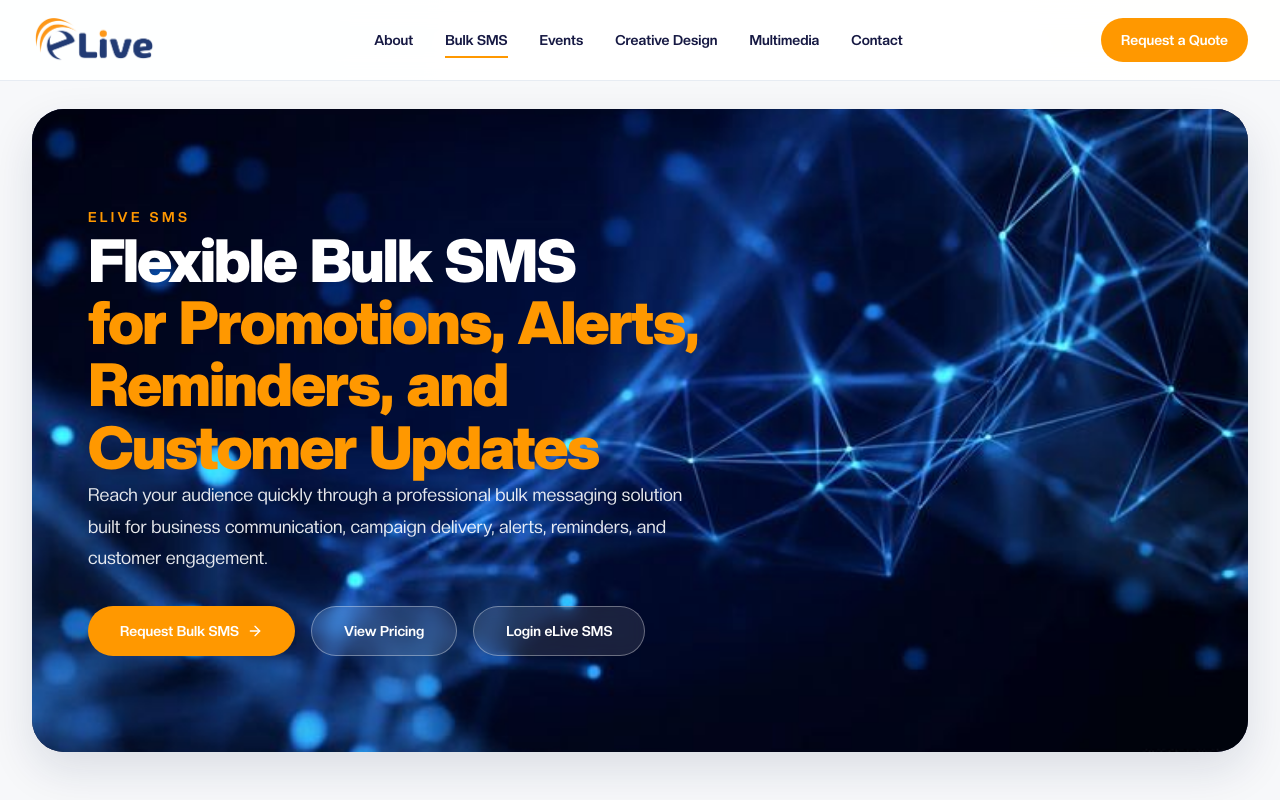
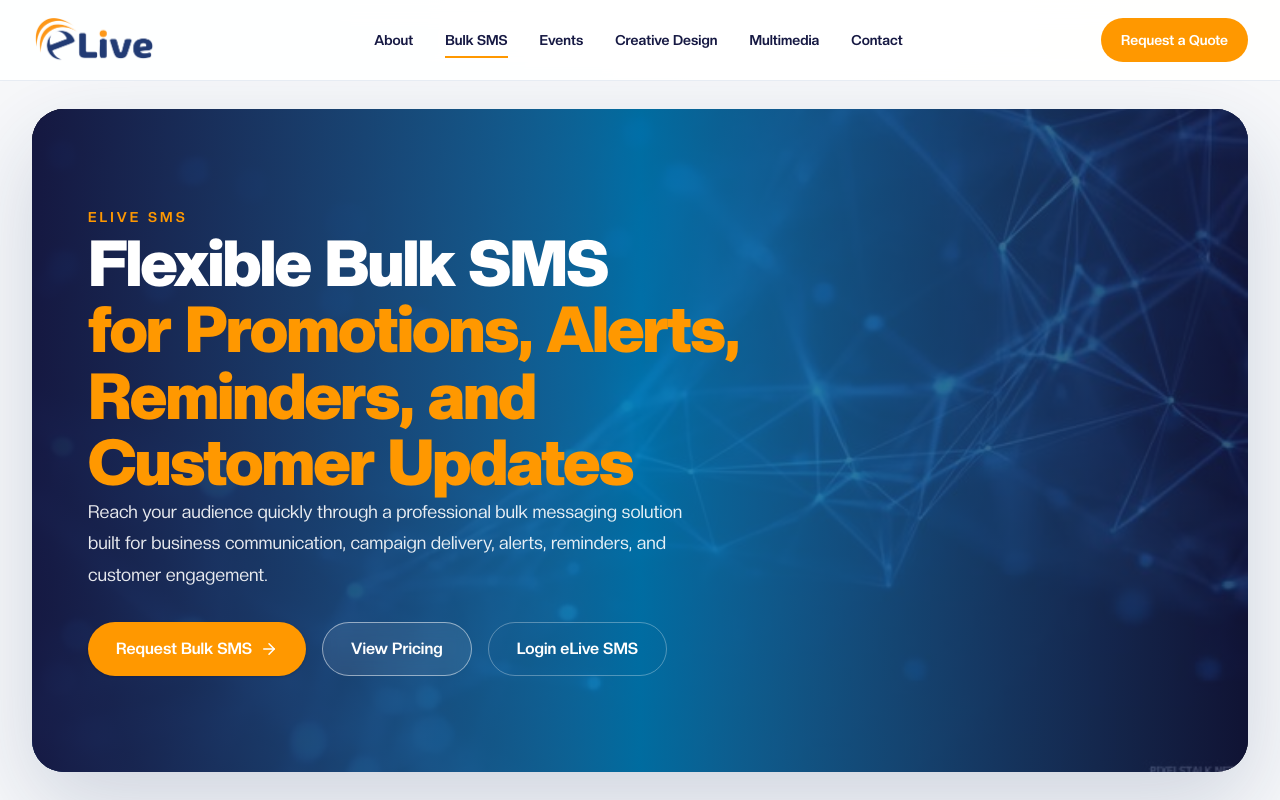
Before and after one commit to kite255/elive-website, a Next.js app: page /bulksms in a window 1280 px wide. Shown: the top 800 px of the page. Built offline with nearby package versions, Linux system fonts and the light colour scheme.

Commit message:
Restore original Bulk SMS hero design

```diff
--- a/app/bulksms/page.tsx
+++ b/app/bulksms/page.tsx
@@ -212,9 +212,8 @@ export default function BulkSmsPage() {
   return (
     <main className="bg-[var(--color-elive-light)] text-[var(--color-elive-text)]">
 
-      {/* HERO */}
-      <section className="px-4 pt-5 md:px-6 lg:px-8 lg:pt-7">
-        <div className="relative mx-auto max-w-7xl overflow-hidden rounded-[2rem] bg-[#161943] shadow-[0_18px_45px_rgba(15,35,76,0.12)]">
+     {/* HERO */}<section className="px-4 pt-5 md:px-6 lg:px-8 lg:pt-7">
+  <div className="relative mx-auto max-w-7xl overflow-hidden rounded-[2rem] bg-[var(--color-elive-primary)] shadow-[0_32px_90px_rgba(20,48,102,0.18)]">
     <div className="absolute inset-0">
       <Image
         src="/hero.jpg"
@@ -224,27 +223,30 @@ export default function BulkSmsPage() {
         sizes="100vw"
         className="object-cover object-center"
       />
+      <div className="absolute inset-0 bg-gradient-to-r from-[#161943]/95 via-[#007AB2]/88 to-[#161943]/72" />
     </div>
 
     <div className="relative px-6 py-16 md:px-10 md:py-20 lg:px-14 lg:py-24">
       <motion.div
-              variants={staggerContainer}
+        className="max-w-3xl"
         initial="hidden"
         animate="visible"
-              className="max-w-3xl"
+        variants={staggerContainer}
       >
         <motion.p
           variants={fadeUp}
-                className="text-sm font-bold uppercase tracking-[0.24em] text-[var(--color-elive-accent)]"
+          className="text-sm font-bold uppercase tracking-[0.22em] text-[var(--color-elive-accent)]"
         >
           eLive SMS
         </motion.p>
 
         <motion.h1
           variants={fadeUp}
-                className="mt-5 text-4xl font-black leading-tight md:text-5xl lg:text-[60px] lg:leading-[1.08]"
+          className="mt-5 text-4xl font-black leading-tight md:text-5xl lg:text-[64px] lg:leading-[1.05]"
         >
-                <span className="block text-white">Flexible Bulk SMS</span>
+          <span className="block text-white">
+            Flexible Bulk SMS
+          </span>
           <span className="block text-[var(--color-elive-accent)]">
             for Promotions, Alerts, Reminders, and Customer Updates
           </span>
@@ -265,15 +267,18 @@ export default function BulkSmsPage() {
         >
           <Link
             href="/contact"
-                  className="group inline-flex items-center justify-center rounded-full bg-[var(--color-elive-accent)] px-8 py-3.5 text-sm font-bold !text-white transition-all duration-300 hover:-translate-y-0.5 hover:bg-[var(--color-elive-accent-dark)]"
+            className="group inline-flex items-center gap-2 rounded-full bg-[var(--color-elive-accent)] px-7 py-3.5 text-base font-semibold text-white shadow-sm transition-all duration-200 hover:bg-[var(--color-elive-accent-dark)]"
           >
-                  Request Bulk SMS
-                  <ArrowRight className="ml-2 h-4 w-4 transition-transform duration-200 group-hover:translate-x-1" />
+            <span className="text-white">Request Bulk SMS</span>
+            <ArrowRight
+              size={18}
+              className="text-white transition-transform duration-200 group-hover:translate-x-0.5"
+            />
           </Link>
 
           <Link
             href="#sms-pricing"
-                  className="inline-flex items-center justify-center rounded-full border border-white/35 bg-white/10 px-8 py-3.5 text-sm font-bold !text-white backdrop-blur-sm transition-all duration-300 hover:border-white hover:bg-white/15"
+            className="inline-flex items-center justify-center rounded-full border border-white/50 bg-white/8 px-7 py-3.5 text-base font-semibold !text-white backdrop-blur-sm transition-all duration-200 hover:border-white hover:bg-white/14"
           >
             View Pricing
           </Link>
@@ -282,7 +287,7 @@ export default function BulkSmsPage() {
   href="https://message.elive.co.tz/auth/login"
   target="_blank"
   rel="noopener noreferrer"
-                  className="inline-flex items-center justify-center rounded-full border border-white/35 bg-white/10 px-8 py-3.5 text-sm font-bold !text-white backdrop-blur-sm transition-all duration-300 hover:border-white hover:bg-white/15"
+  className="inline-flex items-center justify-center rounded-full border border-white/30 px-7 py-3.5 text-base font-semibold !text-white transition-all duration-200 hover:border-white hover:bg-white/10"
 >
   Login eLive SMS
 </Link>
```
Lines whose indentation alone changed are shown as unchanged.
